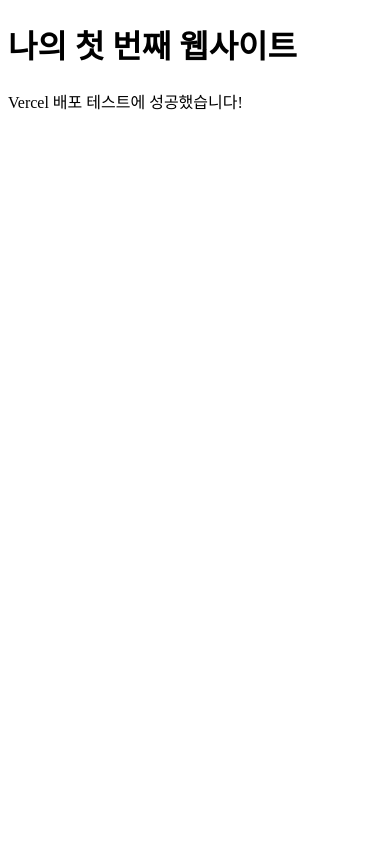
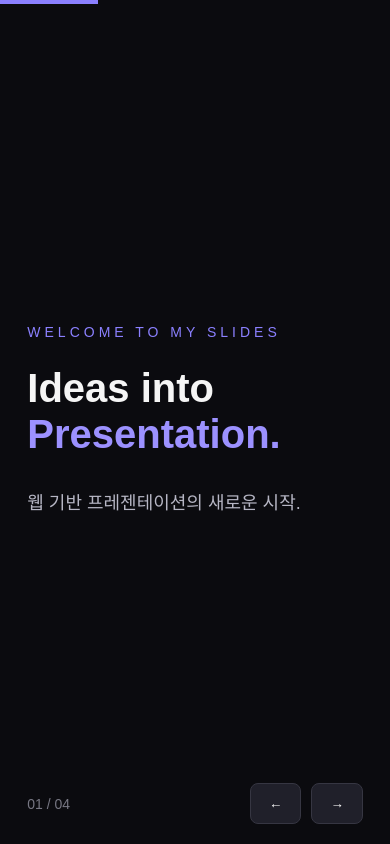
Before and after one commit to jasonjason3458-source/my-slides1, a plain HTML site: page index.html in a window 390 px wide. Drawn offline with Linux system fonts and the light colour scheme.

Commit message:
Refactor HTML structure and styles for presentation

```diff
--- a/index.html
+++ b/index.html
@@ -1,12 +1,272 @@
+
 <!DOCTYPE html>
 <html lang="ko">
 <head>
-    <meta charset="UTF-8">
-    <meta name="viewport" content="width=device-width, initial-scale=1.0">
-    <title>My Slides</title>
+<meta charset="UTF-8">
+<meta name="viewport" content="width=device-width, initial-scale=1.0">
+<title>My Slides</title>
+
+<style>
+* {
+    box-sizing: border-box;
+    margin: 0;
+    padding: 0;
+}
+
+body {
+    background: #0b0b0f;
+    color: #f5f5f5;
+    font-family: Arial, "Noto Sans KR", sans-serif;
+    overflow: hidden;
+}
+
+.slide {
+    display: none;
+    height: 100vh;
+    width: 100%;
+    padding: 10vh 10vw;
+    flex-direction: column;
+    justify-content: center;
+    position: relative;
+}
+
+.slide.active {
+    display: flex;
+    animation: fade 0.4s ease;
+}
+
+@keyframes fade {
+    from { opacity: 0; transform: translateY(15px); }
+    to { opacity: 1; transform: translateY(0); }
+}
+
+.tag {
+    color: #8b80ff;
+    font-size: 14px;
+    letter-spacing: 4px;
+    margin-bottom: 25px;
+    text-transform: uppercase;
+}
+
+h1 {
+    font-size: clamp(40px, 7vw, 90px);
+    font-weight: 800;
+    line-height: 1.15;
+    margin-bottom: 30px;
+}
+
+h2 {
+    font-size: clamp(30px, 4vw, 55px);
+    margin-bottom: 30px;
+}
+
+p {
+    color: #b6b6c4;
+    font-size: clamp(18px, 2vw, 25px);
+    line-height: 1.8;
+    max-width: 850px;
+}
+
+.highlight {
+    color: #9c91ff;
+}
+
+.grid {
+    display: grid;
+    grid-template-columns: repeat(3, 1fr);
+    gap: 20px;
+    margin-top: 35px;
+}
+
+.card {
+    background: #17171e;
+    border: 1px solid #292933;
+    padding: 30px;
+    border-radius: 16px;
+}
+
+.card h3 {
+    margin-bottom: 15px;
+    font-size: 23px;
+}
+
+.card p {
+    font-size: 16px;
+}
+
+.number {
+    color: #9c91ff;
+    font-size: 40px;
+    font-weight: bold;
+    margin-bottom: 20px;
+}
+
+.footer {
+    position: absolute;
+    bottom: 35px;
+    left: 10vw;
+    right: 10vw;
+    display: flex;
+    align-items: center;
+    justify-content: space-between;
+    color: #777783;
+    font-size: 14px;
+}
+
+.controls {
+    display: flex;
+    gap: 10px;
+}
+
+button {
+    background: #20202a;
+    color: white;
+    border: 1px solid #363642;
+    border-radius: 8px;
+    padding: 12px 18px;
+    cursor: pointer;
+}
+
+button:hover {
+    background: #8b80ff;
+    color: #0b0b0f;
+}
+
+.progress {
+    position: fixed;
+    top: 0;
+    left: 0;
+    height: 4px;
+    background: #8b80ff;
+    width: 0%;
+    transition: width 0.3s;
+}
+
+@media(max-width: 700px) {
+    .slide {
+        padding: 8vh 7vw;
+    }
+
+    .grid {
+        grid-template-columns: 1fr;
+    }
+
+    .card {
+        padding: 20px;
+    }
+
+    .footer {
+        left: 7vw;
+        right: 7vw;
+        bottom: 20px;
+    }
+}
+</style>
 </head>
+
 <body>
-    <h1>나의 첫 번째 웹사이트</h1>
-    <p>Vercel 배포 테스트에 성공했습니다!</p>
+
+<div class="progress" id="progress"></div>
+
+<section class="slide active">
+    <div class="tag">WELCOME TO MY SLIDES</div>
+    <h1>Ideas into<br><span class="highlight">Presentation.</span></h1>
+    <p>웹 기반 프레젠테이션의 새로운 시작.</p>
+</section>
+
+<section class="slide">
+    <div class="tag">01 / INTRODUCTION</div>
+    <h2>프레젠테이션의<br>새로운 방식</h2>
+    <p>
+        정적인 문서에서 벗어나 화면을 넘기며 정보를 전달하는
+        웹 기반 프레젠테이션입니다.
+        단순함과 가독성을 중심으로 설계되었습니다.
+    </p>
+</section>
+
+<section class="slide">
+    <div class="tag">02 / FEATURES</div>
+    <h2>주요 기능</h2>
+
+    <div class="grid">
+        <div class="card">
+            <div class="number">01</div>
+            <h3>간결한 디자인</h3>
+            <p>정보 전달에 집중할 수 있는 미니멀한 화면 구성.</p>
+        </div>
+
+        <div class="card">
+            <div class="number">02</div>
+            <h3>간편한 조작</h3>
+            <p>키보드와 버튼을 활용한 직관적인 슬라이드 이동.</p>
+        </div>
+
+        <div class="card">
+            <div class="number">03</div>
+            <h3>웹 기반</h3>
+            <p>브라우저만 있으면 어디서든 확인할 수 있는 구조.</p>
+        </div>
+    </div>
+</section>
+
+<section class="slide">
+    <div class="tag">03 / CONCLUSION</div>
+    <h1>Thank<br><span class="highlight">You.</span></h1>
+    <p>끝까지 함께해 주셔서 감사합니다.</p>
+</section>
+
+<div class="footer">
+    <div id="counter">01 / 04</div>
+
+    <div class="controls">
+        <button onclick="prevSlide()">←</button>
+        <button onclick="nextSlide()">→</button>
+    </div>
+</div>
+
+<script>
+const slides = document.querySelectorAll('.slide');
+let current = 0;
+
+function updateSlide() {
+    slides.forEach((slide, index) => {
+        slide.classList.toggle('active', index === current);
+    });
+
+    document.getElementById('counter').textContent =
+        String(current + 1).padStart(2, '0') + ' / ' +
+        String(slides.length).padStart(2, '0');
+
+    document.getElementById('progress').style.width =
+        ((current + 1) / slides.length * 100) + '%';
+}
+
+function nextSlide() {
+    if (current < slides.length - 1) {
+        current++;
+        updateSlide();
+    }
+}
+
+function prevSlide() {
+    if (current > 0) {
+        current--;
+        updateSlide();
+    }
+}
+
+document.addEventListener('keydown', function(event) {
+    if (event.key === 'ArrowRight' || event.key === ' ') {
+        nextSlide();
+    }
+
+    if (event.key === 'ArrowLeft') {
+        prevSlide();
+    }
+});
+
+updateSlide();
+</script>
+
 </body>
 </html>
```
